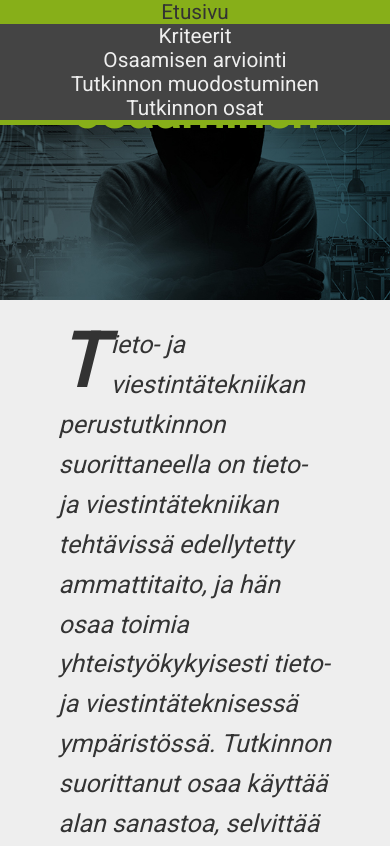
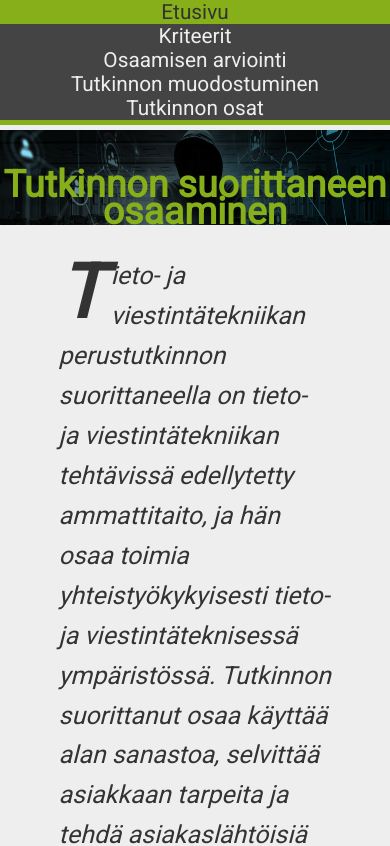
Before and after one commit to Mpyykko/-611-Responsiivisen-verkkosivun-toteuttaminen, a plain HTML site: page index.html in a window 390 px wide. Shown: the top 846 px of the page. Drawn offline with Linux system fonts and the light colour scheme.

Commit message:
hienosäätöä

```diff
--- a/index.html
+++ b/index.html
@@ -22,7 +22,7 @@
 <main>
 
         <div class="showcase">
-        <h1>Tutkinnon suorittaneen osaaminen</h1>
+        <h2>Tutkinnon suorittaneen osaaminen</h2>
         </div>
 
 
--- a/mobiilityylit.css
+++ b/mobiilityylit.css
@@ -1,8 +1,9 @@
-@media only screen and (max-width: 800px){
+@media only screen and (max-width: 600px){
     header,
     header > div.logo,
     header > nav,
-    header nav a{
+    header nav a
+    {
 
         display: block;
         float: none;
@@ -21,8 +22,9 @@
         width: 100%;
         clear: both;
         padding: 0;
-
-
+    }
+    main{
+        margin-top: 130px;
     }
 
     .v-center, .h-right{
@@ -34,9 +36,14 @@
 
 
 
-    th, td {
+    th, td{
         display:block;
         width: 100%;
 
     }
+
+    .showcase {
+        height: auto;
+    }
+
 }
--- a/tyylit.css
+++ b/tyylit.css
@@ -114,7 +114,6 @@ section{
     max-width: 100%;
     text-align: center;
     margin: 0 auto;
-
 }
 
 .ingressi{
```
